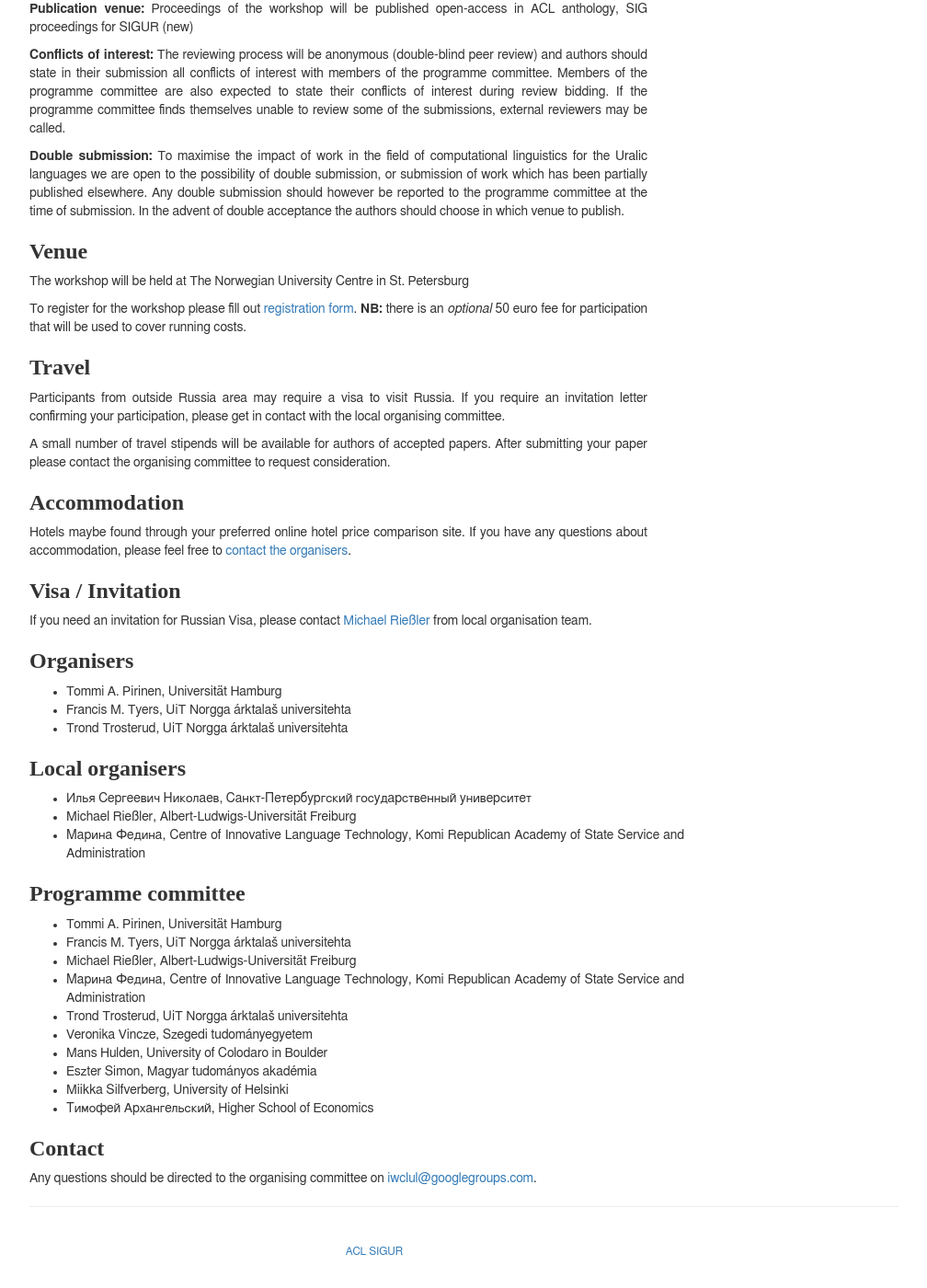
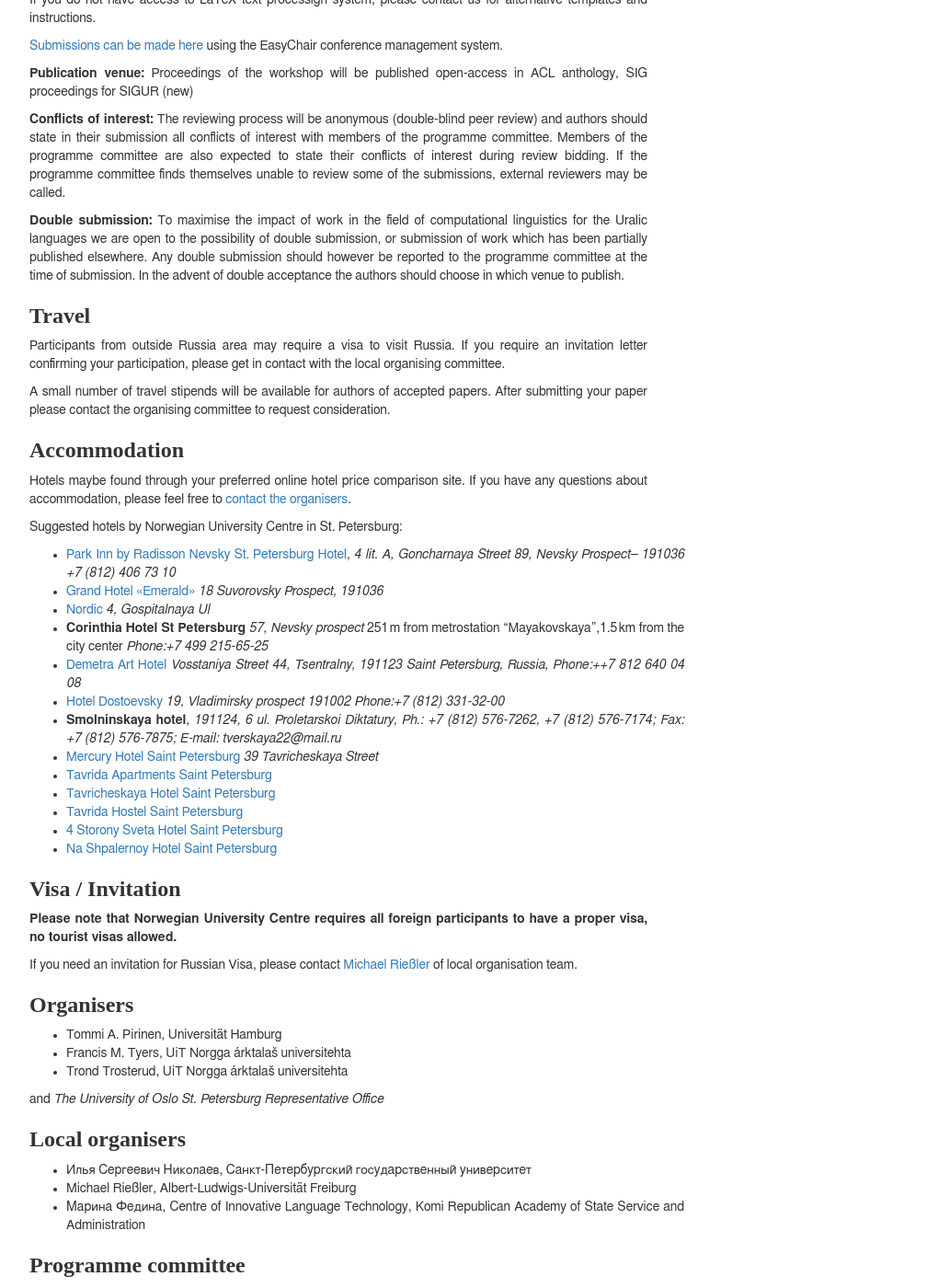
Before and after one commit to acl-sigur/acl-sigur.github.io, a Jekyll site: the page built from iwclul2017.eng.md, in a window 1280 px wide and 1400 px high, scrolled down 2869 px. Shown: the whole window at 92% size, without its empty margins (233-1241 px from the left). Built offline with Jekyll 4.4.1, drawn with Linux system fonts in a browser that asks for light colours; some of the changed text lies outside the part shown.

Commit message:
new infos from NUC

```diff
--- a/iwclul2017.eng.md
+++ b/iwclul2017.eng.md
@@ -6,6 +6,9 @@ title: IWCLUL-2017
 [**In English**|[по-русски](iwclul2017.rus.html)]
 
 # Third International Workshop on Computational Linguistics for Uralic Languages
+
+Organised by [ACL](http://aclweb.org) [SIGUR](http://acl-sigur.github.io) and
+*The University of Oslo St. Petersburg Representative Office*.
 
 ## 23th January, 2017, St. Petersburg, Russia
 
@@ -50,7 +53,9 @@ in a during a coffee or lunch break before your turn.
 
 The workshop will be held in TBA room
 <!--TEO-H1 1.417 of the HSL-fakultetet at UiT The Arctic University--> in
-Russia in St. Petersburg.
+Russia in St. Petersburg. We are in an auditorium that fits at least 30 people.
+There is a data projector and coffee will be served in the auditorium. There's
+a possibility to print at the venue at a cost.
 
 
 <!--http://www.openstreetmap.org/#map=18/69.68082/18.97138&layers=N
@@ -205,15 +210,6 @@ published elsewhere. Any double submission should however be reported to the
 programme committee at the time of submission. In the advent of double
 acceptance the authors should choose in which venue to publish.
 
-### Venue
-
-The workshop will be held at The Norwegian University Centre in St. Petersburg
-
-
-To register for the workshop please fill out [registration form][regform].
-**NB:** there is an *optional* 50 euro fee for participation that will be used to
-cover running costs.
-
 ### Travel
 
 
@@ -231,10 +227,47 @@ Hotels maybe found through your preferred online hotel price comparison site.
 If you have any questions about accommodation, please feel free to [contact the
 organisers][orgmail].
 
+Suggested hotels by Norwegian University Centre in St. Petersburg:
+
+* [Park Inn by Radisson Nevsky St. Petersburg
+  Hotel](https://www.parkinn.com/hotel-stpetersburg), *4 lit. A, Goncharnaya
+  Street 89, Nevsky Prospect– 191036
+  +7 (812) 406 73 10*
+* [Grand Hotel «Emerald»](http://www.grandhotelemerald.com/en/)
+  *18 Suvorovsky Prospect, 191036*
+* [Nordic](http://www.hotel-nordic.ru) *4, Gospitalnaya Ul*
+* **Corinthia Hotel St Petersburg** *57, Nevsky prospect*
+  251 m from metrostation “Mayakovskaya”,1.5 km from the city center
+  *Phone:+7 499 215-65-25*
+* [Demetra Art Hotel](http://demetra-art-hotel.ru/) *Vosstaniya Street 44,
+  Tsentralny, 191123 Saint Petersburg, Russia, Phone:++7 812 640 04 08*
+* [Hotel Dostoevsky](www.dostoevsky-hotel.ru/) *19, Vladimirsky prospect 191002
+  Phone:+7 (812) 331-32-00*
+* **Smolninskaya hotel**, *191124, 6 ul. Proletarskoi Diktatury,
+  Ph.: +7 (812) 576-7262, +7 (812) 576-7174; Fax: +7 (812) 576-7875;
+  E-mail: tverskaya22@mail.ru*
+* [Mercury Hotel Saint
+  Petersburg](http://mercury-hotel-saint-petersburg.nochi.com/) *39
+  Tavricheskaya Street*
+* [Tavrida Apartments Saint
+  Petersburg](http://tavrida-apartments-saint-petersburg.nochi.com)
+* [Tavricheskaya Hotel Saint
+  Petersburg](http://tavricheskaya-hotel-saint-petersburg.nochi.com)
+* [Tavrida Hostel Saint Petersburg](http://tavrida-saint-petersburg.nochi.com)
+* [4 Storony Sveta Hotel Saint
+  Petersburg](http://4-storony-sveta-hotel-saint-petersburg.nochi.com)
+* [Na Shpalernoy Hotel Saint
+  Petersburg](http://na-shpalernoy-saint-petersburg.nochi.com)
+
+
+
 ### Visa / Invitation
 
+**Please note that Norwegian University Centre requires all foreign participants
+to have a proper visa, no tourist visas allowed.**
+
 If you need an invitation for Russian Visa, please contact
-[Michael Rießler](m.riessler@gmail.com) from local organisation team.
+[Michael Rießler](m.riessler@gmail.com) of local organisation team.
 
 
 ### Organisers
@@ -243,6 +276,7 @@ If you need an invitation for Russian Visa, please contact
 * Francis M. Tyers, UiT Norgga árktalaš universitehta
 * Trond Trosterud, UiT Norgga árktalaš universitehta
 
+and *The University of Oslo St. Petersburg Representative Office*
 
 ### Local organisers
 
```
